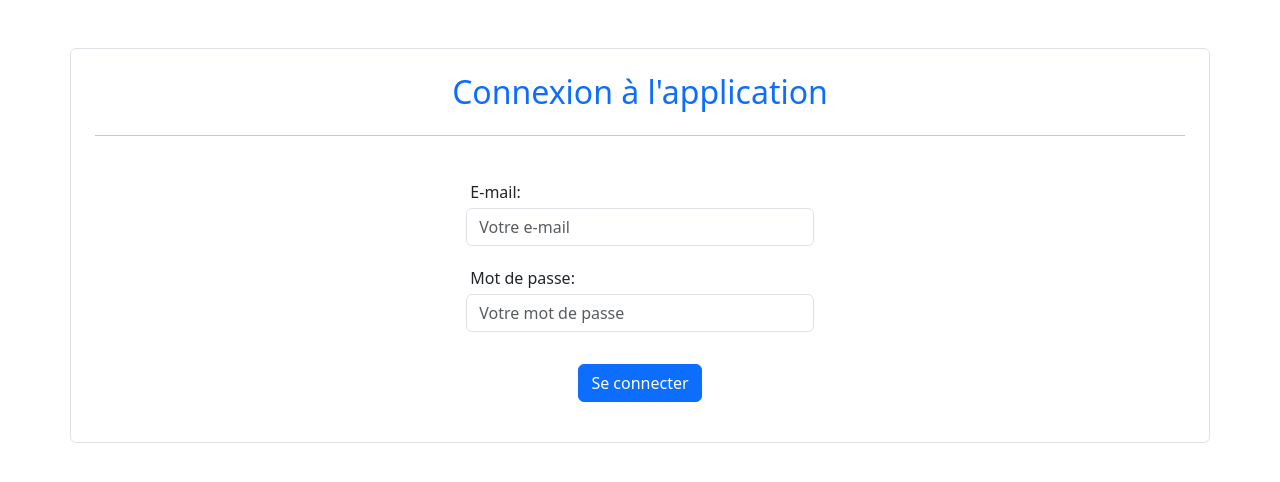
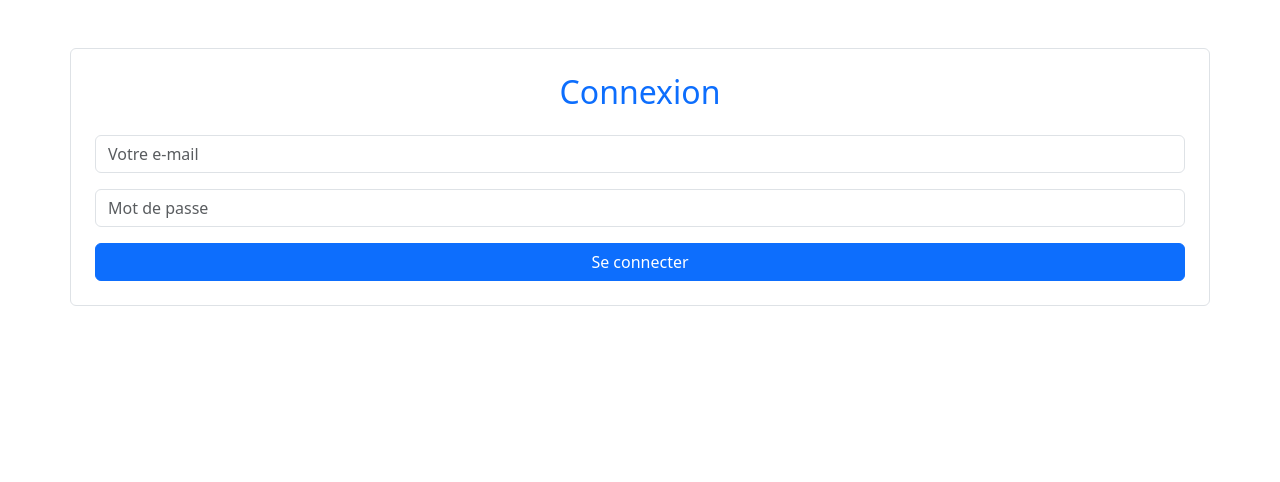
Before and after one commit to Dinid89/AMELIN_DAVID_DEVOIR_10_TPAK, a PHP site: page /Views/Login.php in a window 1280 px wide. Shown: the top 482 px of the page. Run offline with PHP 8.4, Linux system fonts and the light colour scheme.

Commit message:
Formulaire de connexion

```diff
--- a/Controllers/ListTrajetController.php
+++ b/Controllers/ListTrajetController.php
@@ -19,6 +19,7 @@ class ListTrajetController {
             return [];
         }
     }
+
 }
 
 
--- a/Public/index.php
+++ b/Public/index.php
@@ -34,7 +34,7 @@ $router->get('/trajets', function() {
 
 $router->get('/login', function() {
     $controller = new LoginController();
-    $controller->login();
+    $controller->showForm();
 });
 
 $router->post('/login', function() {
@@ -43,5 +43,4 @@ $router->post('/login', function() {
 });
 
 
-
 $router->run();
--- a/Views/Login.php
+++ b/Views/Login.php
@@ -2,35 +2,18 @@
 <html lang="fr">
 <head>
     <meta charset="UTF-8">
-    <meta name="viewport" content="width=device-width, initial-scale=1.0">
     <title>Connexion</title>
     <link href="https://cdn.jsdelivr.net/npm/bootstrap@5.3.0/dist/css/bootstrap.min.css" rel="stylesheet">
-
 </head>
 <body>
-    <div class="container mt-5 border border-color-primary p-4 rounded">
-        <h2 class="text-center mb-4 text-primary">Connexion à l'application</h2>
-        <hr class="color-primary">
-        <br>
-    <div class="row justify-content-center">
-        <div class="col-md-4">
-            <form action="/login" method="post" class="d-flex flex-column gap-3">
-                <div class="form-group">
-                    <label for="email" class="p-1">E-mail:</label>
-                    <input type="email" class="form-control" id="email" name="email" placeholder="Votre e-mail">
-                </div>
-                <div class="form-group">
-                    <label for="password" class="p-1">Mot de passe:</label>
-                    <input type="password" class="form-control" id="password" name="password" placeholder="Votre mot de passe">
-                </div>
-                <div class="d-flex justify-content-center p-3">
-                <button type="submit" class="btn btn-primary">Se connecter</button>
-                </div>
-            </form>
-        </div>
-    </div>
+<div class="container mt-5 border p-4 rounded">
+    <h2 class="text-center mb-4 text-primary">Connexion</h2>
+    <form action="/login" method="post" class="d-flex flex-column gap-3">
+        <input type="email" class="form-control" name="email" placeholder="Votre e-mail" required>
+        <input type="password" class="form-control" name="password" placeholder="Mot de passe" required>
+        <button type="submit" class="btn btn-primary">Se connecter</button>
+    </form>
+    <?php if(isset($error)) echo "<p class='text-danger mt-2'>$error</p>"; ?>
 </div>
-
-
 </body>
 </html>
```
Also changed, not shown: Controllers/LoginController.php (+13 -24 lines), Models/Login.php (+8 -5 lines).
